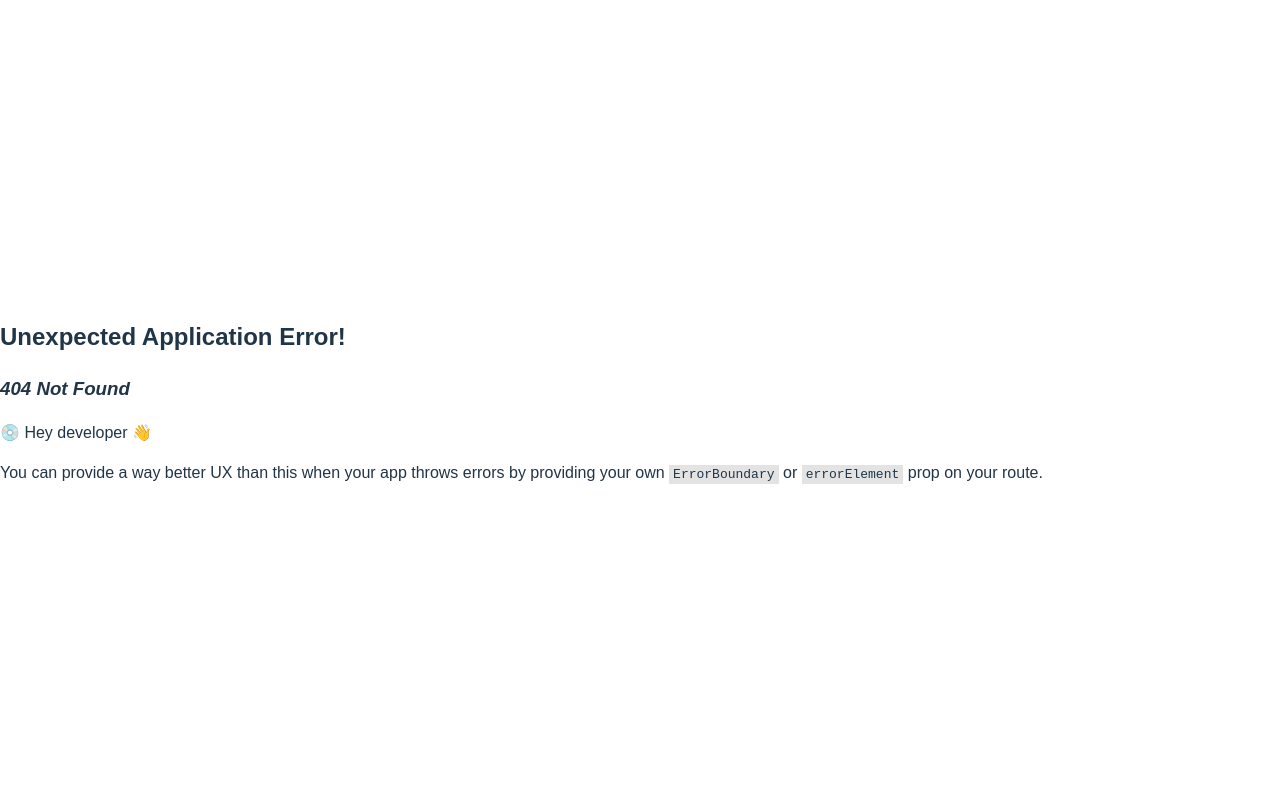
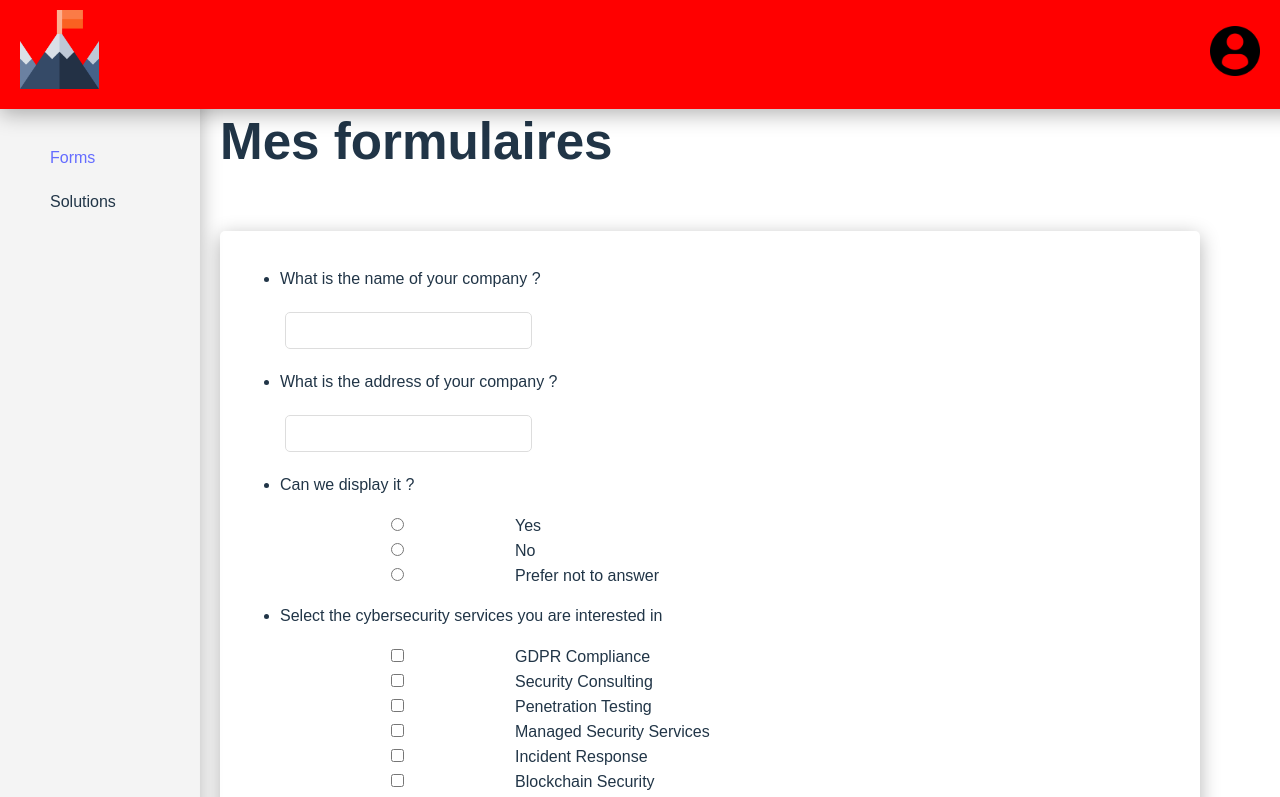
Before and after one commit to Groupe2p3/CyberProjectG2, a React (Vite) app in the folder react-g2/: page /form/1 in a window 1280 px wide. Before the commit this address had no page. Shown: the top 797 px of the page. Built offline with nearby package versions, Linux system fonts and the light colour scheme.

Commit message:
route vers questions d'un formulaire

```diff
--- a/react-g2/src/App.css
+++ b/react-g2/src/App.css
@@ -134,6 +134,7 @@ button:hover {
   width: 100%;
   border: 1px solid #d5d5d5;
   text-align: left;
+
 }
 
 .form {
--- a/react-g2/src/App.jsx
+++ b/react-g2/src/App.jsx
@@ -38,7 +38,6 @@ const App = () => {
           <Table dataTable={tableData} />
           <SignUp />
           <Login />
-          <Form dataQuestions={questionData} />
         </div>
       </div>
     </div>
--- a/react-g2/src/components/Form.jsx
+++ b/react-g2/src/components/Form.jsx
@@ -1,8 +1,13 @@
 import React from 'react';
+import Navbar from './Navbar';
+import Sidebar from './Sidebar';
+import dataQuestions from '../data/dataQuestions.json';
 
-const Form = ({ dataQuestions }) => {
+const Form = () => {
+
 
     const renderItem = item => {
+
         if (item.type === "RadioButton") {
             return (
                 <div>
@@ -25,8 +30,8 @@ const Form = ({ dataQuestions }) => {
             );
 
         } else if (item.type === "Liste Deroulante") {
-            // Remplacer cette logique par la logique appropriée pour Liste Deroulante
             return (
+
                 <div className='text'>
                     <select>
                         {item.answerOptions.map((option, index) => (
@@ -34,14 +39,19 @@ const Form = ({ dataQuestions }) => {
                         ))}
                     </select>
                 </div>
-
             );
         } else { // ShortText
-            return <input type="text"/>;
+            return <input type="text" />;
         }
     }
 
     return (
+        <div>
+            <Navbar />
+            <div className="app-container">
+                <Sidebar />
+                <div className="main-content">
+                    <h1>Mes formulaires</h1>
                     <div className="form">
                         <ul>
                             {dataQuestions.map((dataQuestion) => (
@@ -52,7 +62,9 @@ const Form = ({ dataQuestions }) => {
                             ))}
                         </ul>
                         <button>Send</button>
-
+                    </div>
+                </div>
+            </div>
         </div>
     )
 }
--- a/react-g2/src/components/Forms.jsx
+++ b/react-g2/src/components/Forms.jsx
@@ -17,7 +17,7 @@ const Forms = () => {
                     <div className="forms">
                         <div className="btnContainer">
                             {dataForms.map((dataForm) => (
-                                <button key={dataForm.id}>{dataForm.TypeForm} : {dataForm.Description}</button>
+                                <button key={dataForm.id}><a href={`/Form/${dataForm.id}`}>{dataForm.TypeForm} : {dataForm.Description}</a></button>
                             ))}
                         </div>
                     </div>
--- a/react-g2/src/data/dataQuestions.json
+++ b/react-g2/src/data/dataQuestions.json
@@ -1,6 +1,7 @@
 [
     {
         "id": 1,
+        "idForms": 1,
         "type": "ShortText",
         "required": true,
         "content": "What is the name of your company ?",
@@ -8,6 +9,7 @@
     },
     {
         "id": 2,
+        "idForms": 2,
         "type": "ShortText",
         "required": true,
         "content": "What is the address of your company ?",
@@ -15,6 +17,7 @@
     },
     {
         "id": 3,
+        "idForms": 1,
         "type": "RadioButton",
         "required": false,
         "content": "Can we display it ? ",
@@ -27,6 +30,7 @@
     },
     {
         "id": 4,
+        "idForms": 1,
         "type": "CheckBox",
         "required": true,
         "content": "Select the cybersecurity services you are interested in",
@@ -45,6 +49,7 @@
     },
     {
         "id": 5,
+        "idForms": 1,
         "type": "Liste Deroulante",
         "required": true,
         "content": "Select the cybersecurity services you prefere",
--- a/react-g2/src/main.jsx
+++ b/react-g2/src/main.jsx
@@ -2,6 +2,7 @@ import React from 'react'
 import ReactDOM from 'react-dom/client'
 import Profil from './components/Profil'
 import Forms from './components/Forms';
+import Form from './components/Form';
 import ErrorPage from "./error-page";
 import App from './App';
 import {
@@ -25,6 +26,11 @@ const router = createBrowserRouter([
     element: <Forms />,
     errorElement: <ErrorPage />,
   },
+  {
+    path: "/form/:id",
+    element: <Form />,
+    errorElement: <ErrorPage />,
+  }
 ]);
 
 
```
Lines whose indentation alone changed are shown as unchanged.
